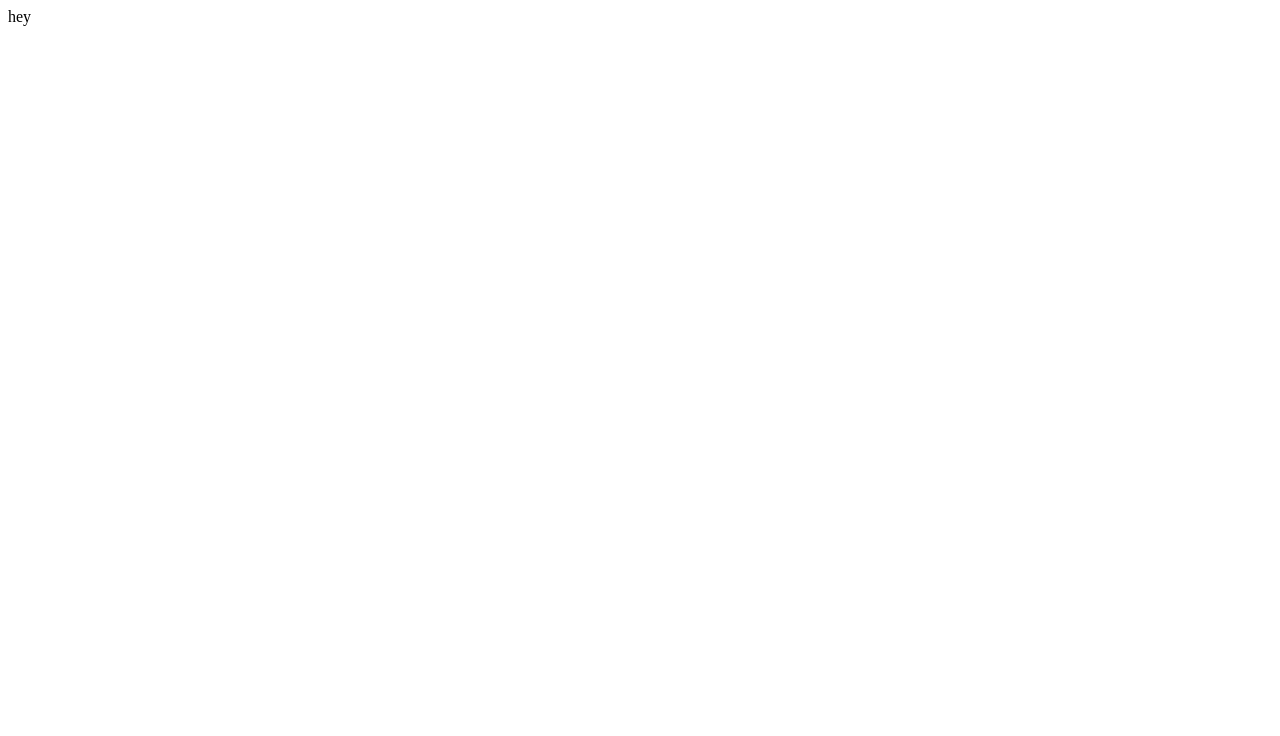
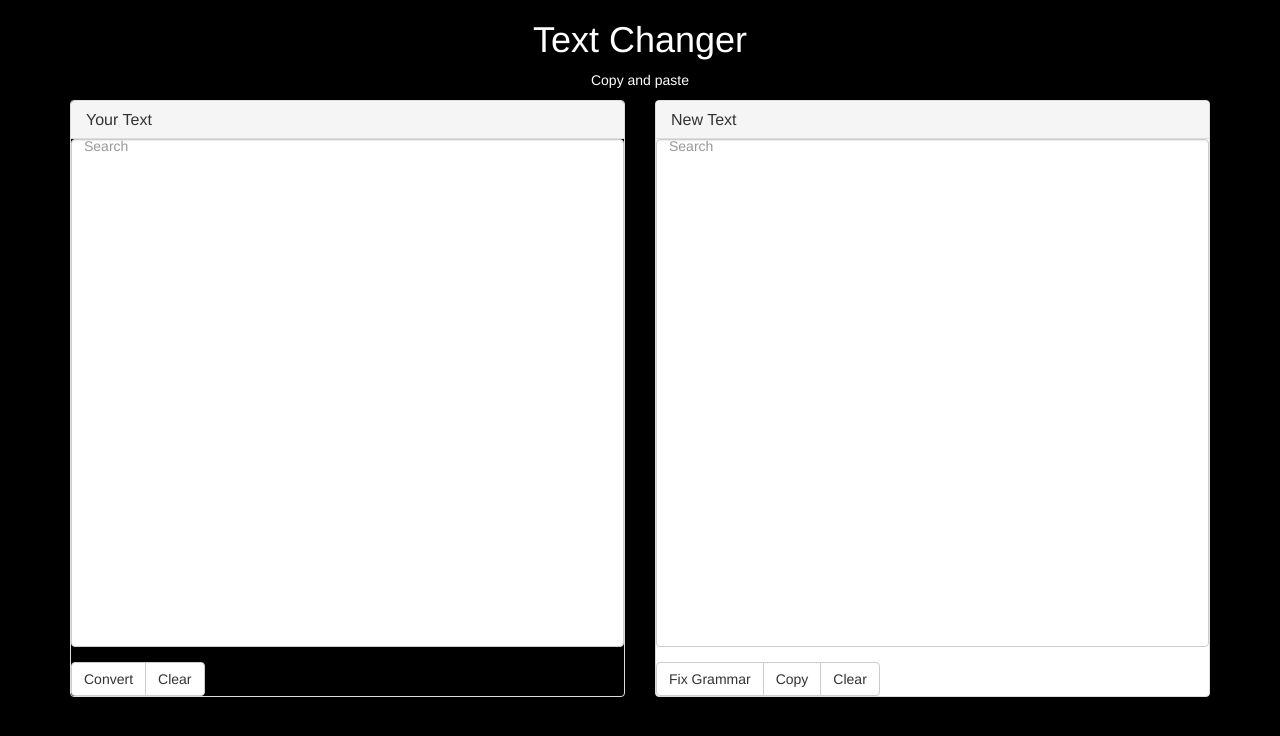
Before and after one commit to Delgador28/ClickMe, a plain HTML site: page index.html in a window 1280 px wide. Drawn offline with nearby package versions, Linux system fonts and the light colour scheme.

Commit message:
html/css

```diff
--- a/index.html
+++ b/index.html
@@ -1 +1,84 @@
-hey
+<!DOCTYPE html>
+<html lang="en">
+
+<head>
+
+    <meta charset="UTF-8">
+    <meta name="viewport" content="width=device-width, initial-scale=1.0">
+    <meta http-equiv="X-UA-Compatible" content="ie=edge">
+    <title>Text Changer</title>
+
+    <!-- Latest compiled and minified CSS -->
+    <link rel="stylesheet" href="https://maxcdn.bootstrapcdn.com/bootstrap/3.3.7/css/bootstrap.min.css" integrity="sha384-BVYiiSIFeK1dGmJRAkycuHAHRg32OmUcww7on3RYdg4Va+PmSTsz/K68vbdEjh4u"
+        crossorigin="anonymous">
+    <link rel="stylesheet" type="text/css" href="style.css">
+
+</head>
+
+<body>
+
+    <div class="header">
+
+        <h1>Text Changer</h1>
+
+        <p> Copy and paste </p>
+    </div>
+
+    <section>
+
+        <div class="container">
+            <div class="row">
+                <div class="col-xs-6">
+
+                    <div class="panel panel-default" id="yourText">
+                        <div class="panel-heading">
+                            <h3 class="panel-title">Your Text</h3>
+                        </div>
+                        <div class="form-group">
+                            <input type="text" class="form-control" placeholder="Search">
+                        </div>
+                        <div class="btn-group" role="group" aria-label="...">
+                            <button type="button" class="btn btn-default">Convert</button>
+                            <button type="button" class="btn btn-default">Clear</button>
+                        </div>
+
+                    </div>
+                </div>
+
+
+
+                <div class="col-xs-6">
+                    <div class="panel panel-default" id="newText">
+                        <div class="panel-heading">
+                            <h3 class="panel-title">New Text</h3>
+                        </div>
+                        <div class="form-group">
+                            <input type="text" class="form-control" placeholder="Search">
+                        </div>
+
+                        <div class="btn-group" role="group" aria-label="...">
+                            <button type="button" class="btn btn-default">Fix Grammar</button>
+                            <button type="button" class="btn btn-default">Copy</button>
+                            <button type="button" class="btn btn-default">Clear</button>
+                        </div>
+
+                    </div>
+                </div>
+            </div>
+        </div>
+
+
+    </section>
+
+
+
+
+
+    </container>
+
+</body>
+<footer>
+    <h3></h3>
+</footer>
+
+</html>
--- /dev/null
+++ b/style.css
@@ -0,0 +1,31 @@
+.header{
+    color: white;
+    text-align: center;
+}
+
+#yourText{
+    float: left;
+    width: 100%;
+    background-color: black;
+
+}
+
+#newText{
+    float: right;
+    width: 100%;
+
+}
+
+.form-control{
+    width: 100%;
+    padding-bottom: 500px;
+    margin-bottom: 0;
+}
+
+body{
+    background-color: black;
+}
+
+.btn-group{
+    float: left;
+}
```
